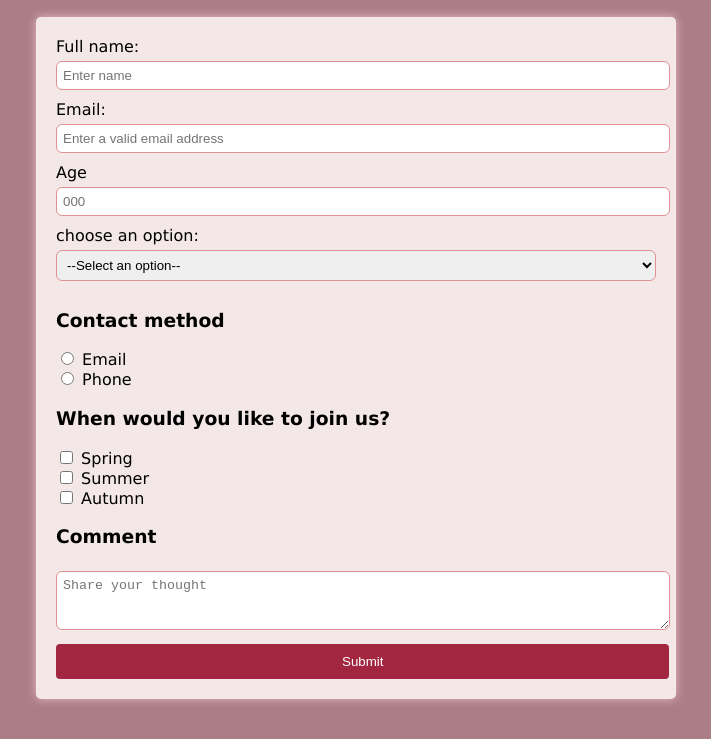
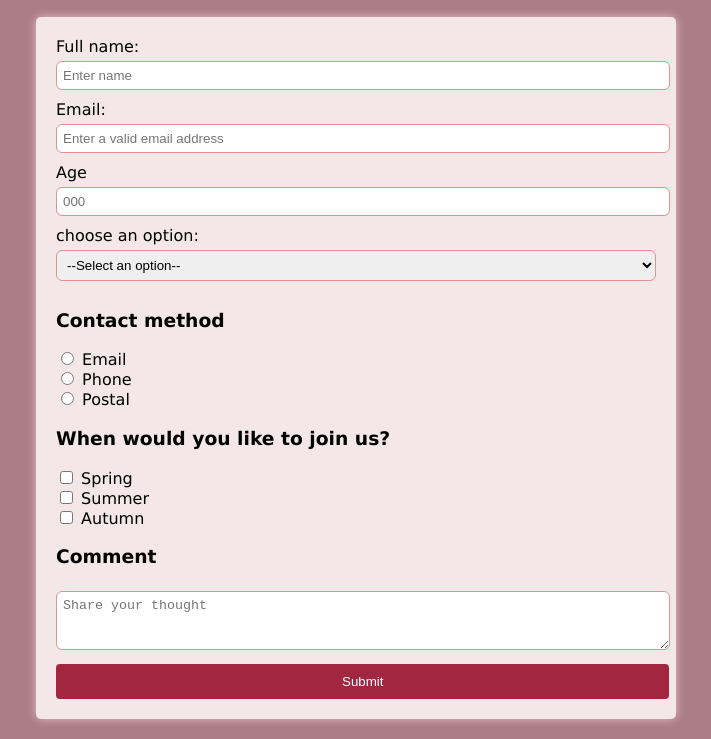
Before and after one commit to mvfasatresor/Assignment, a plain HTML site: page index.html in a window 1280 px wide. Shown: the part 103-842 px from the top of the page, without its empty margins (284-995 px from the left). Drawn offline with Linux system fonts and the light colour scheme.

Commit message:
radio buttons, label id

```diff
--- a/index.html
+++ b/index.html
@@ -30,15 +30,21 @@
       </select>
 
       <h3 id="contact-method">Contact method</h3>
-      <div id="radio buttons">
+      <div id="radio-buttons">
+        <!-- Radio button for email contact -->
+        <input type="radio" id="email-radio" name="contact-method" value="email" required>
+        <label for="email-radio">Email</label>
+        <br>
 
-        <input type="radio" id="email-radio" name="contact-method" value="email" required>
-        <label for="email radio"> Email</label>
+        <!-- Radio button for phone contact -->
+        <input type="radio" id="phone-radio" name="contact-method" value="phone">
+        <label for="phone-radio">Phone</label>
         <br>
-        <input type="radio" id="phone-radio" name="contact ,ethod" value="phone number">
-        <label for="phone-radio">Phone</label>
-     </div>
 
+        <!-- Additional radio button for "Postal" contact (this ensures there are at least two radio buttons) -->
+        <input type="radio" id="postal-radio" name="contact-method" value="postal">
+        <label for="postal-radio">Postal</label>
+    </div>
      <h3>When would you like to join us?</h3>
      <div id="checkbox-group">
 
```
